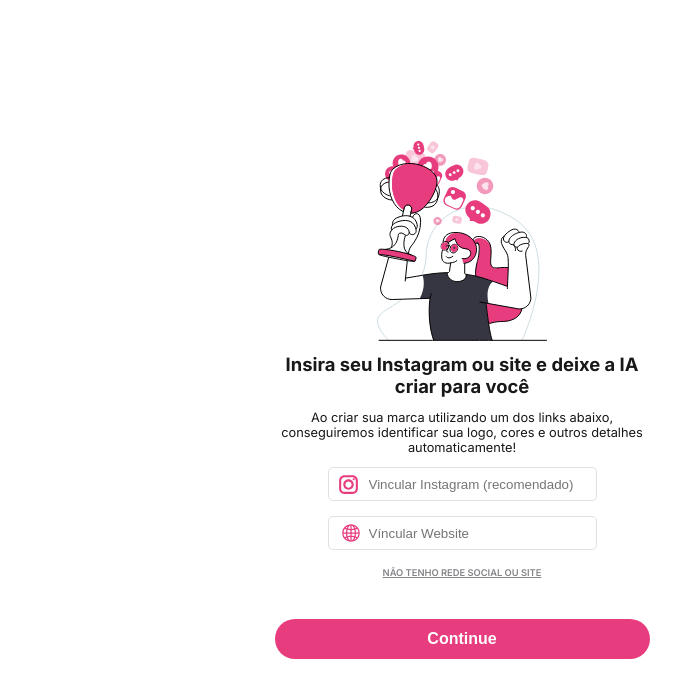
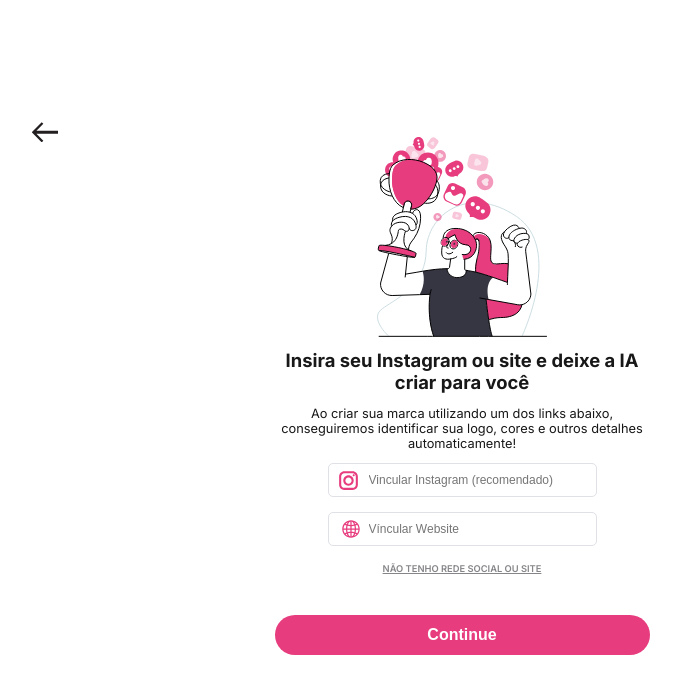
Before and after one commit to ThiagoElias20/BestContentAI-Desafio-Frontend, a Vue app: page / in a window 1280 px wide. Shown: the top 698 px of the page, without its empty margins (178-859 px from the left). Built offline with nearby package versions, Linux system fonts and the light colour scheme.

Commit message:
Adicionada a seta de retorno, e estilização de inputs e botão

```diff
--- a/src/views/PaginaInicial.vue
+++ b/src/views/PaginaInicial.vue
@@ -2,6 +2,10 @@
 
 <template>
     <div class="paginaInicial">
+        <main>
+            <div class="seta">
+                <a href=""><img src="../assets/seta.svg" alt=""></a>
+            </div>
             <div class="inputCard">
                 <img src="../assets/socialmediaImg.svg" alt="imagem">
                 <div class="textos">
@@ -15,6 +19,7 @@
                     <button>Continue</button>
                 </div>
             </div>
+        </main>
     </div>
 </template>
 
@@ -23,9 +28,22 @@
         display: flex;
         justify-content: center;
         align-items: center;
-        height: 98vh;
+        height: 97vh;
+        margin: 0 15vw 0 15vw;
     }
-    .paginaInicial .inputCard {
+    .paginaInicial main {
+        position: relative;
+        width: 100%;
+    }
+    .paginaInicial main .seta {
+        position: absolute;
+        top: 10px;
+        left: 10px;
+    }
+    .paginaInicial main .seta img {
+        height: 20px;
+    }
+    .paginaInicial main .inputCard {
         display: flex;
         flex-direction: column;
         justify-content: center;
@@ -34,50 +52,52 @@
         max-width: 375px;
         min-width: 100px;
         padding: 25px;
+        margin: 0 auto; /* Para centralizar o card */
     }
-    .paginaInicial .inputCard img {
+    .paginaInicial main .inputCard img {
         height: 200px;
     }
-    .paginaInicial .inputCard .textos {
+    .paginaInicial main .inputCard .textos {
         text-align: center;
         color: #181818;
     }
-    .paginaInicial .inputCard .textos h1 {
+    .paginaInicial main .inputCard .textos h1 {
         font-size: 1.15rem;
     }
-    .paginaInicial .inputCard .textos p {
+    .paginaInicial main .inputCard .textos p {
         font-size: 0.8rem;
     }
-    .paginaInicial .inputCard .inputs {
+    .paginaInicial main .inputCard .inputs {
         display: flex;
         flex-direction: column;
         align-items: center;
         width: 100%;
     }
-    .paginaInicial .inputCard .inputs input {
+    .paginaInicial main .inputCard .inputs input {
         height: 30px;
         width: 225px;
         margin-bottom: 15px;
         border-radius: 5px;
         border: 1px solid #E0E1E6;
         outline: none;
+        font-size: 0.75rem;
     }
-    .paginaInicial .inputCard .inputs input:focus {
+    .paginaInicial main .inputCard .inputs input:focus {
         transition: all 0.5s ease;
         border: 1px solid #E73C7E;
         box-shadow: 0px 0px 3px #E73C7E;
     }
-    .paginaInicial .inputCard .inputs input#instagram {
+    .paginaInicial main .inputCard .inputs input#instagram {
         background: url(../assets/instagram.svg) no-repeat 7px;
         background-size: 25px;
         padding-left: 40px;
     }
-    .paginaInicial .inputCard .inputs input#globe {
+    .paginaInicial main .inputCard .inputs input#globe {
         background: url(../assets/globe.svg) no-repeat 7px;
         background-size: 30px;
         padding-left: 40px;
     }
-    .paginaInicial .inputCard .inputs button {
+    .paginaInicial main .inputCard .inputs button {
         height: 40px;
         width: 100%;
         background-color: #E73C7E;
@@ -88,7 +108,15 @@
         border-radius: 50px;
         cursor: pointer;
     }
-    .paginaInicial .inputCard .inputs a {
+    .paginaInicial main .inputCard .inputs button:hover {
+        background-color: #FC2E7E;
+        transition: all 0.3s ease;
+    }
+    .paginaInicial main .inputCard .inputs button:active{
+        transform: translateY(2px);
+        transition: all 0.1s ease;
+    }
+    .paginaInicial main .inputCard .inputs a {
         text-transform: uppercase;
         text-decoration-line: underline;
         margin-bottom: 40px;
```
Also changed, not shown: src/assets/seta.svg (added). Lines whose indentation alone changed are shown as unchanged.
